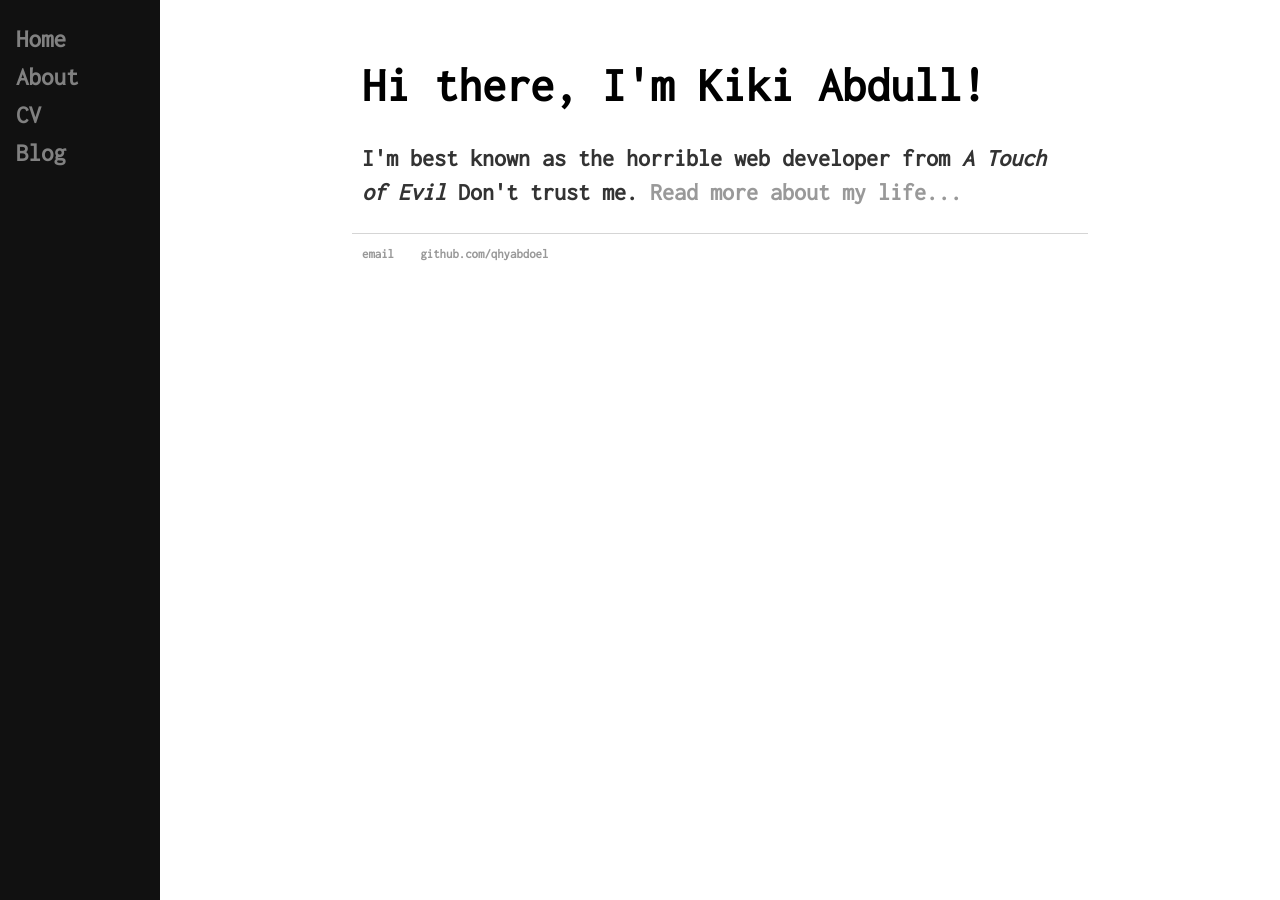
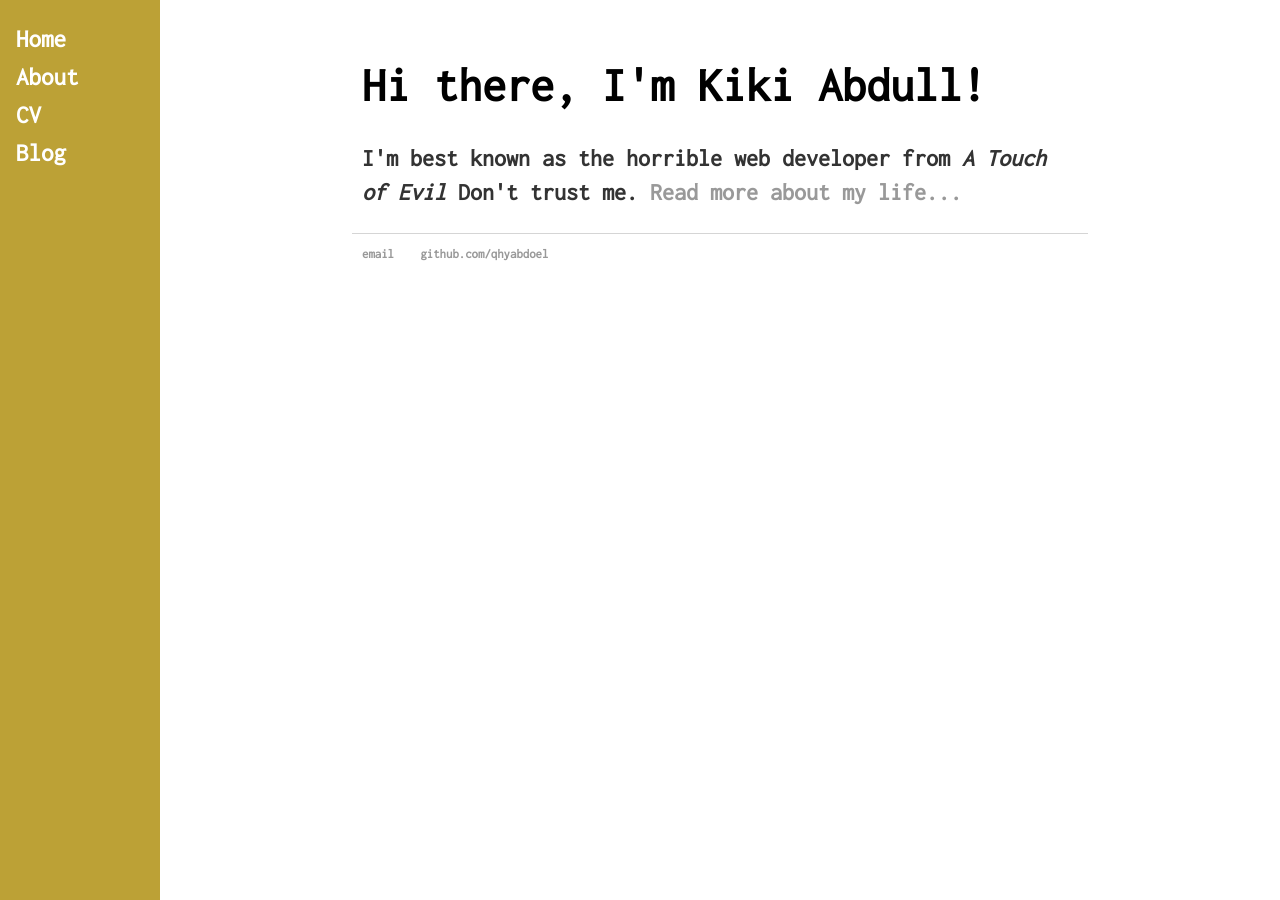
Before and after one commit to qhyabdoel/qhyabdoel.github.io, a Jekyll site: the page built from index.html, in a window 1280 px wide. Built offline with Jekyll 4.4.1, drawn with Linux system fonts in a browser that asks for light colours.

Commit message:
edit font & bg

```diff
--- a/css/main.css
+++ b/css/main.css
@@ -20,7 +20,7 @@ nav ul li, footer ul li {
     z-index: 1; /* Stay on top */
     top: 0; /* Stay at the top */
     left: 0;
-    background-color: #111; /* Black */
+    background-color: #bca136; /* Black */
     overflow-x: hidden; /* Disable horizontal scroll */
     padding-top: 20px;
 }
@@ -28,7 +28,7 @@ nav ul li, footer ul li {
     padding: 6px 8px 6px 16px;
     text-decoration: none;
     font-size: 25px;
-    color: #818181;
+    color: white;
     display: block;
 }
 .sidenav a:hover {
```
